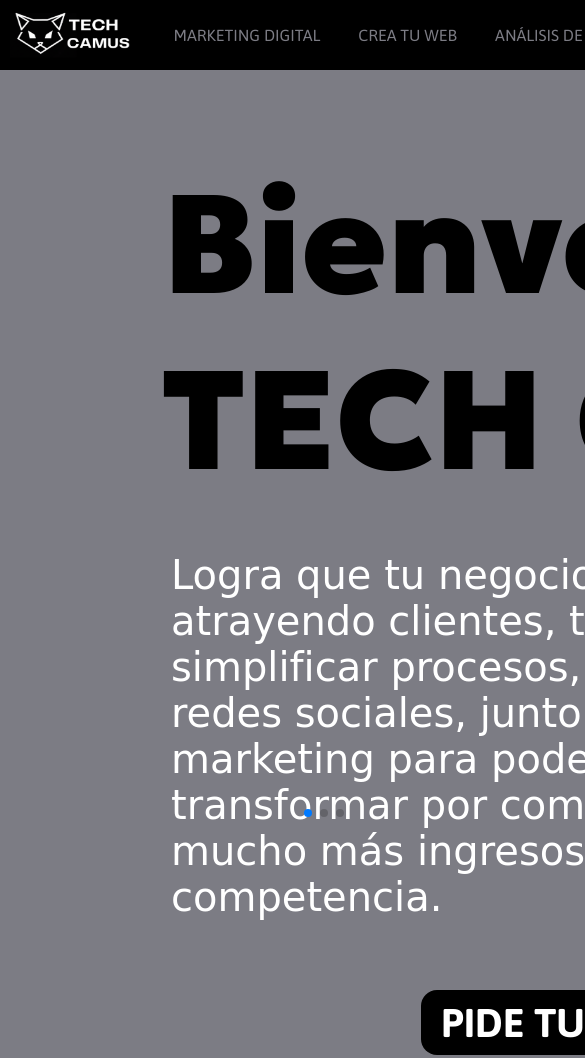
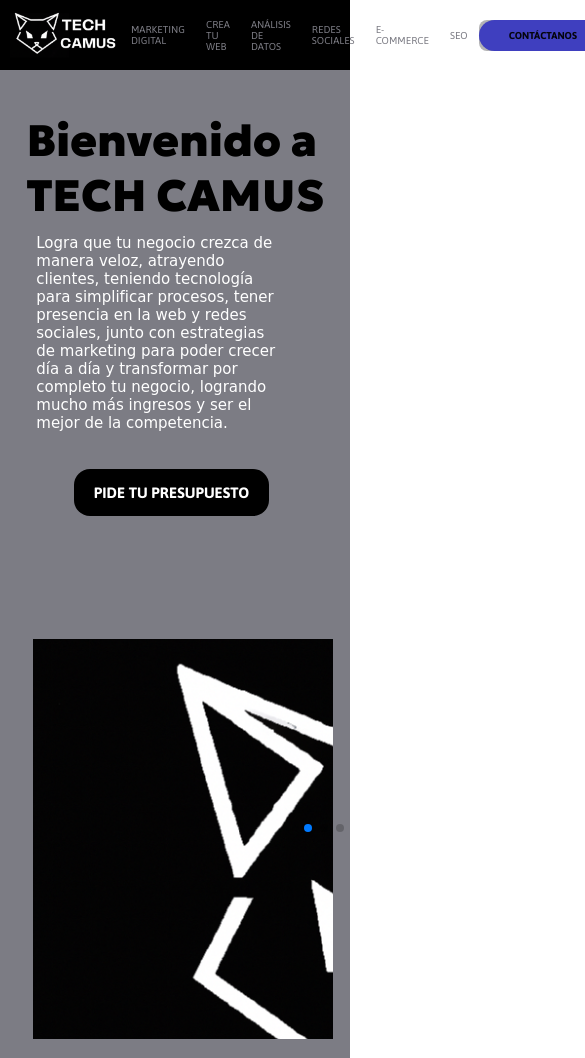
Before and after one commit to Jorgepaz0s/TechCamus, a plain HTML site: page index.html in a window 390 px wide. Shown: the top 1058 px of the page, 585 px wide, since content can reach past the window. Drawn offline with nearby package versions, Linux system fonts and the light colour scheme; a web font is replaced by a local one.

Commit message:
Responsive mobile 1.1

```diff
--- a/style.css
+++ b/style.css
@@ -276,32 +276,34 @@
 
   @media (max-width:768px){
     nav ul li {
-      margin-right: 18px;
+      margin-right: 1px;
+      font-size: 10px;
   }
   header {
-    position: fixed;
-    top: 0;
-    left: 0;
-    width: 1220px;
-    background-color: #000000;
-    z-index: 9999;
+    width: 330px;
+    height: 5%;
+  }
 
-  }
+  nav {
+
+    padding: 10px;
+    width: 330px ;
+}
   .caja{
     display: flex;
     background-color: #7c7c84;
-    height: 2300px;
-    width: 1220px;
+    height: 1100px;
+    width: 350px;
     padding-top: 44px;
   }
 
   .cont{
     display: flex;
     background-color: #3f3fbf;
-    width: 700px;
-    height: 1000px;
-    margin-top: 100%;
-    margin-left: -50%;
+    width: 300px;
+    height:400px;
+    margin-top: 170%;
+    margin-left: -85%;
     overflow: hidden;
   }
   .inicio{
@@ -320,31 +322,48 @@
   }
 
   .inicio{
-    width: 900px;
+    width: 330px;
     margin-left: 0;
   }
 
   .welcome{
-    width: 1000px;
-    height: 450px;
-    margin-left: 15%;
+    width: 350px;
+    height: 300px;
+    margin-left: 5%;
     margin-right: auto;
     display: flex;
     font-weight: 800;
-    font-size: 70px;
+    font-size: 22px;
+    margin-top: 10%;
 }
 
 .w1{
-    width: 1000px;
-    font-size: 40px;
-    margin-left: 15%;
+    width: 250px;
+    font-size: 15px;
+    margin-left: 7%;
     color: #ffffff;
-    padding-left: 4%;
     padding-bottom: 5%;
+    margin-top: -50%;
 
 }
 
 .boton{
-  margin-top: 7%;
+  margin-top: 15%;
+  margin-left: -10%;
 }
+.button{
+  padding: 15px 20px;
 }
+
+.swiper-pagination {
+  position: relative;
+  bottom: 20px;
+  left: 50%;
+  transform: translateX(-50%);
+  display: flex;
+  justify-content: center;
+  margin-left: none;
+  margin-bottom: 1%;
+}
+
+}
```
